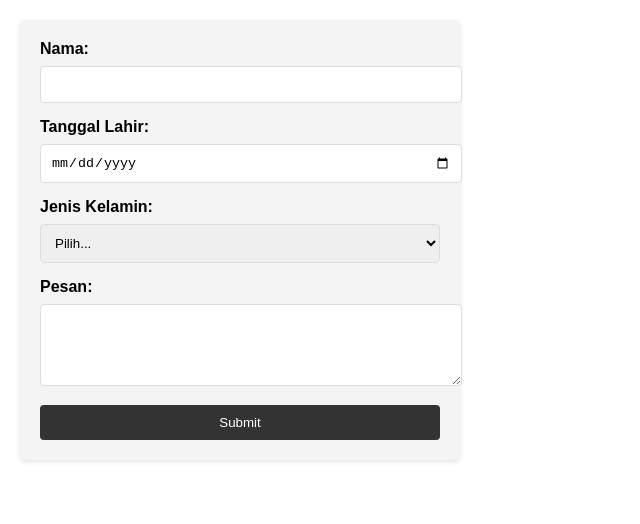
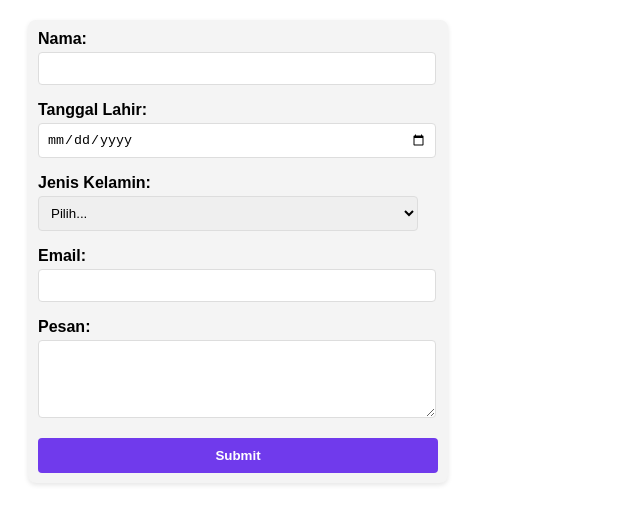
Before and after one commit to RotTeaBackCar/RotTeaBackCar, a plain HTML site: page Sample-component/form_isian/index.html in a window 1280 px wide. Shown: the whole page, without its empty margins (0-640 px from the left). Drawn offline with Linux system fonts and the light colour scheme.

Commit message:
update form

```diff
--- a/Sample-component/form_isian/index.html
+++ b/Sample-component/form_isian/index.html
@@ -8,6 +8,7 @@
 </head>
 <body>
  <!-- Wrapper untuk form dan output -->
+  <div class="body-form">
     <div style="display: flex; flex-direction: row; flex: 1;">
         <form id="dataForm">
             <label for="name">Nama:</label>
@@ -23,14 +24,19 @@
                 <option value="Perempuan">Perempuan</option>
             </select>
 
+            <label for="email">Email:</label>
+            <input type="text" id="email" required>
+
             <label for="message">Pesan:</label>
             <textarea id="message" rows="4" required></textarea>
 
-        <button type="submit">Submit</button>
+            <button type="submit"><b>Submit</b></button>
         </form>
 
         <div id="output" style="display: none;"></div>
     </div>
+  </div>
+
 </body>
 <script src="scripts.js"></script>
 </html>
--- a/Sample-component/form_isian/scripts.js
+++ b/Sample-component/form_isian/scripts.js
@@ -5,6 +5,7 @@ document.getElementById("dataForm").addEventListener("submit", function(event) {
     const name = document.getElementById("name").value;
     const dob = document.getElementById("dob").value;
     const gender = document.getElementById("gender").value;
+    const email = document.getElementById("email").value;
     const message = document.getElementById("message").value;
 
     // Menampilkan data di area output
@@ -14,6 +15,7 @@ document.getElementById("dataForm").addEventListener("submit", function(event) {
         <p><strong>Nama:</strong> ${name}</p>
         <p><strong>Tanggal Lahir:</strong> ${dob}</p>
         <p><strong>Jenis Kelamin:</strong> ${gender}</p>
+        <p><strong>Email:</strong> ${email}</p>
         <p><strong>Pesan:</strong> ${message}</p>
     `;
     outputDiv.style.display = "block"; // Menampilkan area output
--- a/Sample-component/form_isian/styles.css
+++ b/Sample-component/form_isian/styles.css
@@ -1,17 +1,17 @@
   /* CSS untuk styling body */
-  body {
+  .body-form {
     font-family: Arial, sans-serif;
     margin: 20px;
     display: flex; /* Menggunakan Flexbox */
     justify-content: space-between; /* Memisahkan form dan output */
-    align-items: flex-start; /* Menyelaraskan elemen di bagian atas */
+    align-items: flex-start; /*Menyelaraskan elemen di bagian atas
 }
 
 /* CSS untuk styling form */
 form {
     background-color: #f4f4f4;
-    padding: 20px;
-    border-radius: 5px;
+    padding: 10px;
+    border-radius: 8px;
     box-shadow: 0 2px 5px rgba(0, 0, 0, 0.1);
     max-width: 400px;
     flex: 1; /* Memungkinkan form menggunakan ruang yang tersedia */
@@ -20,20 +20,20 @@ form {
 
 label {
     display: block;
-    margin-bottom: 8px;
+    margin-bottom: 4px;
     font-weight: bold;
 }
 
 input, select, textarea {
-    width: 100%;
-    padding: 10px;
-    margin-bottom: 15px;
+    width: 95%;
+    padding: 0.5rem;
+    margin-bottom: 1rem;
     border: 1px solid #ddd;
     border-radius: 4px;
 }
 
 button {
-    background-color: #333;
+    background-color: #703aec;
     color: white;
     padding: 10px;
     border: none;
```
Lines whose indentation alone changed are shown as unchanged.
